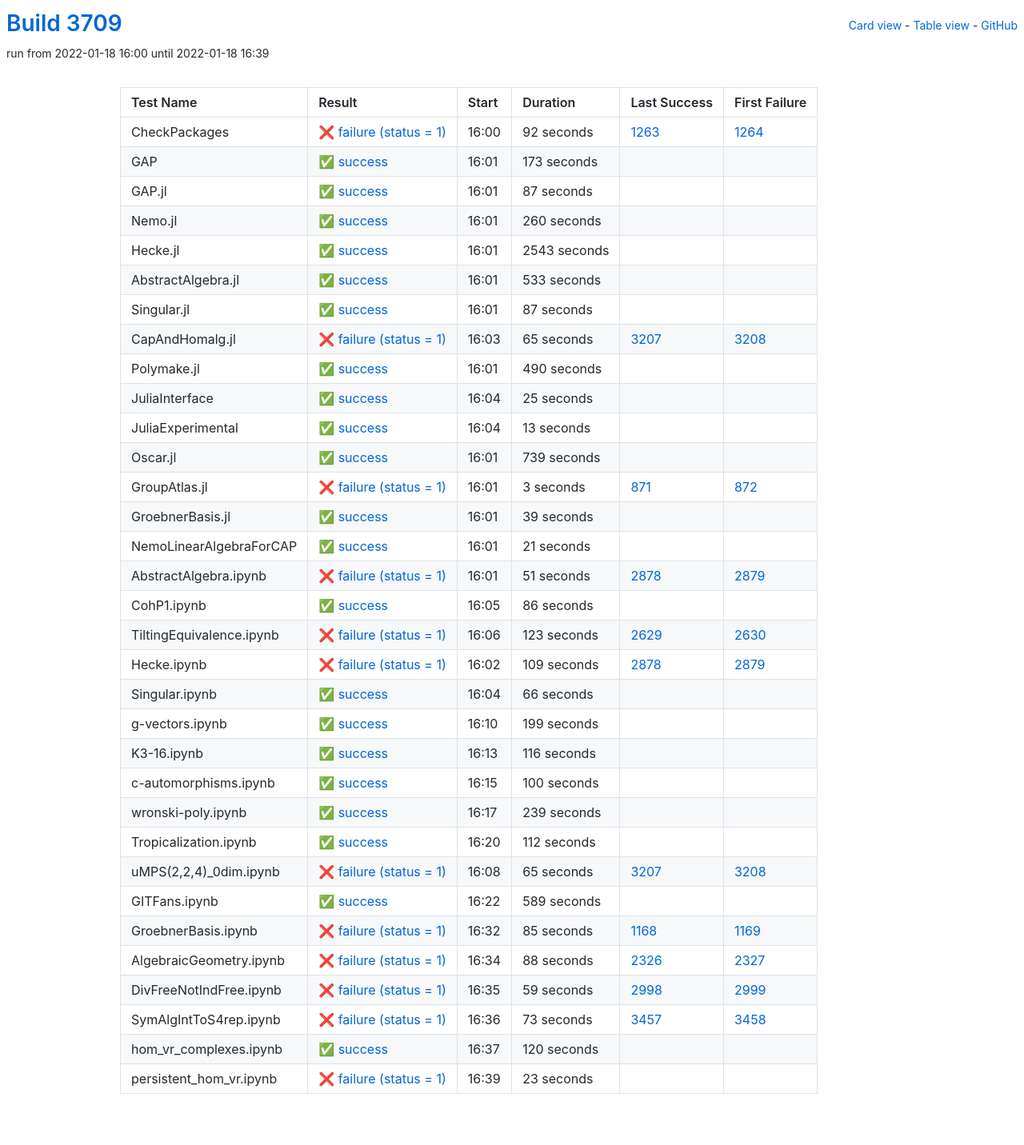
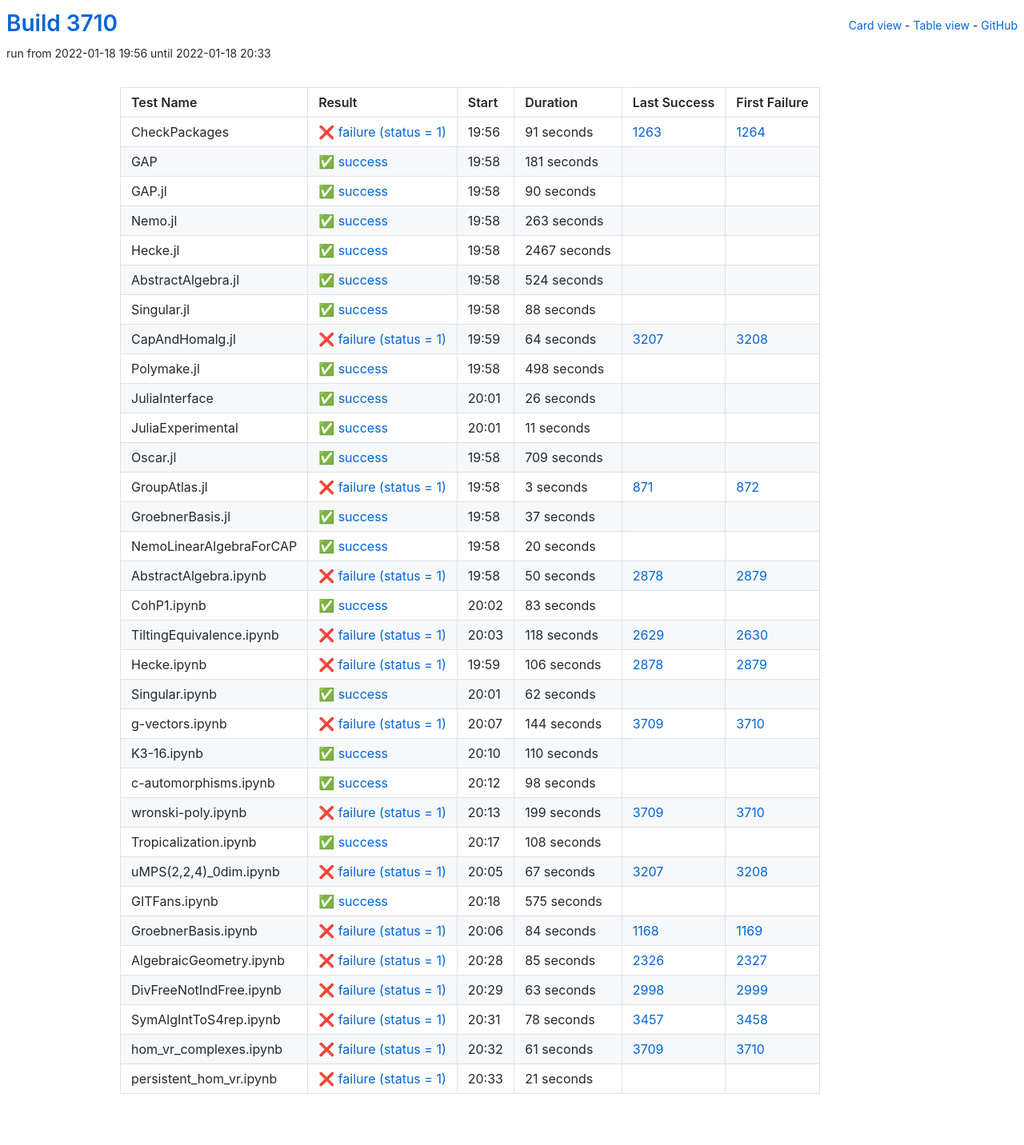
Before and after one commit to oscar-system/oscar-ci-status-stable, a Jekyll site: the page built from table.html, in a window 1280 px wide. Shown: the whole page at 80% size. Built offline with Jekyll 4.4.1, drawn with Linux system fonts in a browser that asks for light colours.

Commit message:
Build #3710

```diff
--- a/_data/ci.yml
+++ b/_data/ci.yml
@@ -1,6 +1,6 @@
 ---
-build: 3709
-build_url: https://oscarci.mathematik.uni-kl.de/job/oscar-stable/3709/
+build: 3710
+build_url: https://oscarci.mathematik.uni-kl.de/job/oscar-stable/3710/
 job: oscar-stable
 organization: oscar-system
 repo: oscar-ci-status-stable
@@ -8,152 +8,152 @@ repourl: https://github.com/oscar-system/oscar-ci-status-stable
 tests:
 - name: CheckPackages
   id: checkpackages
-  log: https://oscarci.mathematik.uni-kl.de/job/oscar-stable/3709/artifact/logs/build-3709/CheckPackages.log
-  start: 2022-01-18 16:00
+  log: https://oscarci.mathematik.uni-kl.de/job/oscar-stable/3710/artifact/logs/build-3710/CheckPackages.log
+  start: 2022-01-18 19:56
   success: false
   exitcode: 1
   status: failure
-  duration: 92
+  duration: 91
   last_success: 1263
   last_success_url: https://oscarci.mathematik.uni-kl.de/job/oscar-stable/1263/
   first_failure: 1264
   first_failure_url: https://oscarci.mathematik.uni-kl.de/job/oscar-stable/1264/
 - name: GAP
   id: gap
-  log: https://oscarci.mathematik.uni-kl.de/job/oscar-stable/3709/artifact/logs/build-3709/GAP.log
-  start: 2022-01-18 16:01
+  log: https://oscarci.mathematik.uni-kl.de/job/oscar-stable/3710/artifact/logs/build-3710/GAP.log
+  start: 2022-01-18 19:58
   success: true
   exitcode: 0
   status: success
-  duration: 173
+  duration: 181
   last_success: false
   last_success_url:
   first_failure: false
   first_failure_url:
 - name: GAP.jl
   id: gap-jl
-  log: https://oscarci.mathematik.uni-kl.de/job/oscar-stable/3709/artifact/logs/build-3709/GAP.jl.log
-  start: 2022-01-18 16:01
+  log: https://oscarci.mathematik.uni-kl.de/job/oscar-stable/3710/artifact/logs/build-3710/GAP.jl.log
+  start: 2022-01-18 19:58
   success: true
   exitcode: 0
   status: success
-  duration: 87
+  duration: 90
   last_success: false
   last_success_url:
   first_failure: false
   first_failure_url:
 - name: Nemo.jl
   id: nemo-jl
-  log: https://oscarci.mathematik.uni-kl.de/job/oscar-stable/3709/artifact/logs/build-3709/Nemo.jl.log
-  start: 2022-01-18 16:01
+  log: https://oscarci.mathematik.uni-kl.de/job/oscar-stable/3710/artifact/logs/build-3710/Nemo.jl.log
+  start: 2022-01-18 19:58
   success: true
   exitcode: 0
   status: success
-  duration: 260
+  duration: 263
   last_success: false
   last_success_url:
   first_failure: false
   first_failure_url:
 - name: Hecke.jl
   id: hecke-jl
-  log: https://oscarci.mathematik.uni-kl.de/job/oscar-stable/3709/artifact/logs/build-3709/Hecke.jl.log
-  start: 2022-01-18 16:01
+  log: https://oscarci.mathematik.uni-kl.de/job/oscar-stable/3710/artifact/logs/build-3710/Hecke.jl.log
+  start: 2022-01-18 19:58
   success: true
   exitcode: 0
   status: success
-  duration: 2543
+  duration: 2467
   last_success: false
   last_success_url:
   first_failure: false
   first_failure_url:
 - name: AbstractAlgebra.jl
   id: abstractalgebra-jl
-  log: https://oscarci.mathematik.uni-kl.de/job/oscar-stable/3709/artifact/logs/build-3709/AbstractAlgebra.jl.log
-  start: 2022-01-18 16:01
+  log: https://oscarci.mathematik.uni-kl.de/job/oscar-stable/3710/artifact/logs/build-3710/AbstractAlgebra.jl.log
+  start: 2022-01-18 19:58
   success: true
   exitcode: 0
   status: success
-  duration: 533
+  duration: 524
   last_success: false
   last_success_url:
   first_failure: false
   first_failure_url:
 - name: Singular.jl
   id: singular-jl
-  log: https://oscarci.mathematik.uni-kl.de/job/oscar-stable/3709/artifact/logs/build-3709/Singular.jl.log
-  start: 2022-01-18 16:01
+  log: https://oscarci.mathematik.uni-kl.de/job/oscar-stable/3710/artifact/logs/build-3710/Singular.jl.log
+  start: 2022-01-18 19:58
   success: true
   exitcode: 0
   status: success
-  duration: 87
+  duration: 88
   last_success: false
   last_success_url:
   first_failure: false
   first_failure_url:
 - name: CapAndHomalg.jl
   id: capandhomalg-jl
-  log: https://oscarci.mathematik.uni-kl.de/job/oscar-stable/3709/artifact/logs/build-3709/CapAndHomalg.jl.log
-  start: 2022-01-18 16:03
+  log: https://oscarci.mathematik.uni-kl.de/job/oscar-stable/3710/artifact/logs/build-3710/CapAndHomalg.jl.log
+  start: 2022-01-18 19:59
   success: false
   exitcode: 1
   status: failure
-  duration: 65
+  duration: 64
   last_success: 3207
   last_success_url: https://oscarci.mathematik.uni-kl.de/job/oscar-stable/3207/
   first_failure: 3208
   first_failure_url: https://oscarci.mathematik.uni-kl.de/job/oscar-stable/3208/
 - name: Polymake.jl
   id: polymake-jl
-  log: https://oscarci.mathematik.uni-kl.de/job/oscar-stable/3709/artifact/logs/build-3709/Polymake.jl.log
-  start: 2022-01-18 16:01
+  log: https://oscarci.mathematik.uni-kl.de/job/oscar-stable/3710/artifact/logs/build-3710/Polymake.jl.log
+  start: 2022-01-18 19:58
   success: true
   exitcode: 0
   status: success
-  duration: 490
+  duration: 498
   last_success: false
   last_success_url:
   first_failure: false
   first_failure_url:
 - name: JuliaInterface
   id: juliainterface
-  log: https://oscarci.mathematik.uni-kl.de/job/oscar-stable/3709/artifact/logs/build-3709/JuliaInterface.log
-  start: 2022-01-18 16:04
+  log: https://oscarci.mathematik.uni-kl.de/job/oscar-stable/3710/artifact/logs/build-3710/JuliaInterface.log
+  start: 2022-01-18 20:01
   success: true
   exitcode: 0
   status: success
-  duration: 25
+  duration: 26
   last_success: false
   last_success_url:
   first_failure: false
   first_failure_url:
 - name: JuliaExperimental
   id: juliaexperimental
-  log: https://oscarci.mathematik.uni-kl.de/job/oscar-stable/3709/artifact/logs/build-3709/JuliaExperimental.log
-  start: 2022-01-18 16:04
+  log: https://oscarci.mathematik.uni-kl.de/job/oscar-stable/3710/artifact/logs/build-3710/JuliaExperimental.log
+  start: 2022-01-18 20:01
   success: true
   exitcode: 0
   status: success
-  duration: 13
+  duration: 11
   last_success: false
   last_success_url:
   first_failure: false
   first_failure_url:
 - name: Oscar.jl
   id: oscar-jl
-  log: https://oscarci.mathematik.uni-kl.de/job/oscar-stable/3709/artifact/logs/build-3709/Oscar.jl.log
-  start: 2022-01-18 16:01
+  log: https://oscarci.mathematik.uni-kl.de/job/oscar-stable/3710/artifact/logs/build-3710/Oscar.jl.log
+  start: 2022-01-18 19:58
   success: true
   exitcode: 0
   status: success
-  duration: 739
+  duration: 709
   last_success: false
   last_success_url:
   first_failure: false
   first_failure_url:
 - name: GroupAtlas.jl
   id: groupatlas-jl
-  log: https://oscarci.mathematik.uni-kl.de/job/oscar-stable/3709/artifact/logs/build-3709/GroupAtlas.jl.log
-  start: 2022-01-18 16:01
+  log: https://oscarci.mathematik.uni-kl.de/job/oscar-stable/3710/artifact/logs/build-3710/GroupAtlas.jl.log
+  start: 2022-01-18 19:58
   success: false
   exitcode: 1
   status: failure
@@ -164,241 +164,241 @@ tests:
   first_failure_url: https://oscarci.mathematik.uni-kl.de/job/oscar-stable/872/
 - name: GroebnerBasis.jl
   id: groebnerbasis-jl
-  log: https://oscarci.mathematik.uni-kl.de/job/oscar-stable/3709/artifact/logs/build-3709/GroebnerBasis.jl.log
-  start: 2022-01-18 16:01
+  log: https://oscarci.mathematik.uni-kl.de/job/oscar-stable/3710/artifact/logs/build-3710/GroebnerBasis.jl.log
+  start: 2022-01-18 19:58
   success: true
   exitcode: 0
   status: success
-  duration: 39
+  duration: 37
   last_success: false
   last_success_url:
   first_failure: false
   first_failure_url:
 - name: NemoLinearAlgebraForCAP
   id: nemolinearalgebraforcap
-  log: https://oscarci.mathematik.uni-kl.de/job/oscar-stable/3709/artifact/logs/build-3709/NemoLinearAlgebraForCAP.log
-  start: 2022-01-18 16:01
+  log: https://oscarci.mathematik.uni-kl.de/job/oscar-stable/3710/artifact/logs/build-3710/NemoLinearAlgebraForCAP.log
+  start: 2022-01-18 19:58
   success: true
   exitcode: 0
   status: success
-  duration: 21
+  duration: 20
   last_success: false
   last_success_url:
   first_failure: false
   first_failure_url:
 - name: AbstractAlgebra.ipynb
   id: abstractalgebra-ipynb
-  log: https://oscarci.mathematik.uni-kl.de/job/oscar-stable/3709/artifact/logs/build-3709/AbstractAlgebra.ipynb.log
-  start: 2022-01-18 16:01
+  log: https://oscarci.mathematik.uni-kl.de/job/oscar-stable/3710/artifact/logs/build-3710/AbstractAlgebra.ipynb.log
+  start: 2022-01-18 19:58
   success: false
   exitcode: 1
   status: failure
-  duration: 51
+  duration: 50
   last_success: 2878
   last_success_url: https://oscarci.mathematik.uni-kl.de/job/oscar-stable/2878/
   first_failure: 2879
   first_failure_url: https://oscarci.mathematik.uni-kl.de/job/oscar-stable/2879/
 - name: CohP1.ipynb
   id: cohp1-ipynb
-  log: https://oscarci.mathematik.uni-kl.de/job/oscar-stable/3709/artifact/logs/build-3709/CohP1.ipynb.log
-  start: 2022-01-18 16:05
+  log: https://oscarci.mathematik.uni-kl.de/job/oscar-stable/3710/artifact/logs/build-3710/CohP1.ipynb.log
+  start: 2022-01-18 20:02
   success: true
   exitcode: 0
   status: success
-  duration: 86
+  duration: 83
   last_success: false
   last_success_url:
   first_failure: false
   first_failure_url:
 - name: TiltingEquivalence.ipynb
   id: tiltingequivalence-ipynb
-  log: https://oscarci.mathematik.uni-kl.de/job/oscar-stable/3709/artifact/logs/build-3709/TiltingEquivalence.ipynb.log
-  start: 2022-01-18 16:06
+  log: https://oscarci.mathematik.uni-kl.de/job/oscar-stable/3710/artifact/logs/build-3710/TiltingEquivalence.ipynb.log
+  start: 2022-01-18 20:03
   success: false
   exitcode: 1
   status: failure
-  duration: 123
+  duration: 118
   last_success: 2629
   last_success_url: https://oscarci.mathematik.uni-kl.de/job/oscar-stable/2629/
   first_failure: 2630
   first_failure_url: https://oscarci.mathematik.uni-kl.de/job/oscar-stable/2630/
 - name: Hecke.ipynb
   id: hecke-ipynb
-  log: https://oscarci.mathematik.uni-kl.de/job/oscar-stable/3709/artifact/logs/build-3709/Hecke.ipynb.log
-  start: 2022-01-18 16:02
+  log: https://oscarci.mathematik.uni-kl.de/job/oscar-stable/3710/artifact/logs/build-3710/Hecke.ipynb.log
+  start: 2022-01-18 19:59
   success: false
   exitcode: 1
   status: failure
-  duration: 109
+  duration: 106
   last_success: 2878
   last_success_url: https://oscarci.mathematik.uni-kl.de/job/oscar-stable/2878/
   first_failure: 2879
   first_failure_url: https://oscarci.mathematik.uni-kl.de/job/oscar-stable/2879/
 - name: Singular.ipynb
   id: singular-ipynb
-  log: https://oscarci.mathematik.uni-kl.de/job/oscar-stable/3709/artifact/logs/build-3709/Singular.ipynb.log
-  start: 2022-01-18 16:04
+  log: https://oscarci.mathematik.uni-kl.de/job/oscar-stable/3710/artifact/logs/build-3710/Singular.ipynb.log
+  start: 2022-01-18 20:01
   success: true
   exitcode: 0
   status: success
-  duration: 66
+  duration: 62
   last_success: false
   last_success_url:
   first_failure: false
   first_failure_url:
 - name: g-vectors.ipynb
   id: g-vectors-ipynb
-  log: https://oscarci.mathematik.uni-kl.de/job/oscar-stable/3709/artifact/logs/build-3709/g-vectors.ipynb.log
-  start: 2022-01-18 16:10
+  log: https://oscarci.mathematik.uni-kl.de/job/oscar-stable/3710/artifact/logs/build-3710/g-vectors.ipynb.log
+  start: 2022-01-18 20:07
+  success: false
+  exitcode: 1
+  status: failure
+  duration: 144
+  last_success: 3709
+  last_success_url: https://oscarci.mathematik.uni-kl.de/job/oscar-stable/3709/
+  first_failure: 3710
+  first_failure_url: https://oscarci.mathematik.uni-kl.de/job/oscar-stable/3710/
+- name: K3-16.ipynb
+  id: k3-16-ipynb
+  log: https://oscarci.mathematik.uni-kl.de/job/oscar-stable/3710/artifact/logs/build-3710/K3-16.ipynb.log
+  start: 2022-01-18 20:10
   success: true
   exitcode: 0
   status: success
-  duration: 199
-  last_success: false
-  last_success_url:
-  first_failure: false
-  first_failure_url:
-- name: K3-16.ipynb
-  id: k3-16-ipynb
-  log: https://oscarci.mathematik.uni-kl.de/job/oscar-stable/3709/artifact/logs/build-3709/K3-16.ipynb.log
-  start: 2022-01-18 16:13
-  success: true
-  exitcode: 0
-  status: success
-  duration: 116
+  duration: 110
   last_success: false
   last_success_url:
   first_failure: false
   first_failure_url:
 - name: c-automorphisms.ipynb
   id: c-automorphisms-ipynb
-  log: https://oscarci.mathematik.uni-kl.de/job/oscar-stable/3709/artifact/logs/build-3709/c-automorphisms.ipynb.log
-  start: 2022-01-18 16:15
+  log: https://oscarci.mathematik.uni-kl.de/job/oscar-stable/3710/artifact/logs/build-3710/c-automorphisms.ipynb.log
+  start: 2022-01-18 20:12
   success: true
   exitcode: 0
   status: success
-  duration: 100
+  duration: 98
   last_success: false
   last_success_url:
   first_failure: false
   first_failure_url:
 - name: wronski-poly.ipynb
   id: wronski-poly-ipynb
-  log: https://oscarci.mathematik.uni-kl.de/job/oscar-stable/3709/artifact/logs/build-3709/wronski-poly.ipynb.log
-  start: 2022-01-18 16:17
+  log: https://oscarci.mathematik.uni-kl.de/job/oscar-stable/3710/artifact/logs/build-3710/wronski-poly.ipynb.log
+  start: 2022-01-18 20:13
+  success: false
+  exitcode: 1
+  status: failure
+  duration: 199
+  last_success: 3709
+  last_success_url: https://oscarci.mathematik.uni-kl.de/job/oscar-stable/3709/
+  first_failure: 3710
+  first_failure_url: https://oscarci.mathematik.uni-kl.de/job/oscar-stable/3710/
+- name: Tropicalization.ipynb
+  id: tropicalization-ipynb
+  log: https://oscarci.mathematik.uni-kl.de/job/oscar-stable/3710/artifact/logs/build-3710/Tropicalization.ipynb.log
+  start: 2022-01-18 20:17
   success: true
   exitcode: 0
   status: success
-  duration: 239
-  last_success: false
-  last_success_url:
-  first_failure: false
-  first_failure_url:
-- name: Tropicalization.ipynb
-  id: tropicalization-ipynb
-  log: https://oscarci.mathematik.uni-kl.de/job/oscar-stable/3709/artifact/logs/build-3709/Tropicalization.ipynb.log
-  start: 2022-01-18 16:20
-  success: true
-  exitcode: 0
-  status: success
-  duration: 112
+  duration: 108
   last_success: false
   last_success_url:
   first_failure: false
   first_failure_url:
 - name: uMPS(2,2,4)_0dim.ipynb
   id: umps-2-2-4-0dim-ipynb
-  log: https://oscarci.mathematik.uni-kl.de/job/oscar-stable/3709/artifact/logs/build-3709/uMPS-2-2-4-_0dim.ipynb.log
-  start: 2022-01-18 16:08
+  log: https://oscarci.mathematik.uni-kl.de/job/oscar-stable/3710/artifact/logs/build-3710/uMPS-2-2-4-_0dim.ipynb.log
+  start: 2022-01-18 20:05
   success: false
   exitcode: 1
   status: failure
-  duration: 65
+  duration: 67
   last_success: 3207
   last_success_url: https://oscarci.mathematik.uni-kl.de/job/oscar-stable/3207/
   first_failure: 3208
   first_failure_url: https://oscarci.mathematik.uni-kl.de/job/oscar-stable/3208/
 - name: GITFans.ipynb
   id: gitfans-ipynb
-  log: https://oscarci.mathematik.uni-kl.de/job/oscar-stable/3709/artifact/logs/build-3709/GITFans.ipynb.log
-  start: 2022-01-18 16:22
+  log: https://oscarci.mathematik.uni-kl.de/job/oscar-stable/3710/artifact/logs/build-3710/GITFans.ipynb.log
+  start: 2022-01-18 20:18
   success: true
   exitcode: 0
   status: success
-  duration: 589
+  duration: 575
   last_success: false
   last_success_url:
   first_failure: false
   first_failure_url:
 - name: GroebnerBasis.ipynb
   id: groebnerbasis-ipynb
-  log: https://oscarci.mathematik.uni-kl.de/job/oscar-stable/3709/artifact/logs/build-3709/GroebnerBasis.ipynb.log
-  start: 2022-01-18 16:32
+  log: https://oscarci.mathematik.uni-kl.de/job/oscar-stable/3710/artifact/logs/build-3710/GroebnerBasis.ipynb.log
+  start: 2022-01-18 20:06
   success: false
   exitcode: 1
   status: failure
-  duration: 85
+  duration: 84
   last_success: 1168
   last_success_url: https://oscarci.mathematik.uni-kl.de/job/oscar-stable/1168/
   first_failure: 1169
   first_failure_url: https://oscarci.mathematik.uni-kl.de/job/oscar-stable/1169/
 - name: AlgebraicGeometry.ipynb
   id: algebraicgeometry-ipynb
-  log: https://oscarci.mathematik.uni-kl.de/job/oscar-stable/3709/artifact/logs/build-3709/AlgebraicGeometry.ipynb.log
-  start: 2022-01-18 16:34
+  log: https://oscarci.mathematik.uni-kl.de/job/oscar-stable/3710/artifact/logs/build-3710/AlgebraicGeometry.ipynb.log
+  start: 2022-01-18 20:28
   success: false
   exitcode: 1
   status: failure
-  duration: 88
+  duration: 85
   last_success: 2326
   last_success_url: https://oscarci.mathematik.uni-kl.de/job/oscar-stable/2326/
   first_failure: 2327
   first_failure_url: https://oscarci.mathematik.uni-kl.de/job/oscar-stable/2327/
 - name: DivFreeNotIndFree.ipynb
   id: divfreenotindfree-ipynb
-  log: https://oscarci.mathematik.uni-kl.de/job/oscar-stable/3709/artifact/logs/build-3709/DivFreeNotIndFree.ipynb.log
-  start: 2022-01-18 16:35
+  log: https://oscarci.mathematik.uni-kl.de/job/oscar-stable/3710/artifact/logs/build-3710/DivFreeNotIndFree.ipynb.log
+  start: 2022-01-18 20:29
   success: false
   exitcode: 1
   status: failure
-  duration: 59
+  duration: 63
   last_success: 2998
   last_success_url: https://oscarci.mathematik.uni-kl.de/job/oscar-stable/2998/
   first_failure: 2999
   first_failure_url: https://oscarci.mathematik.uni-kl.de/job/oscar-stable/2999/
 - name: SymAlgIntToS4rep.ipynb
   id: symalginttos4rep-ipynb
-  log: https://oscarci.mathematik.uni-kl.de/job/oscar-stable/3709/artifact/logs/build-3709/SymAlgIntToS4rep.ipynb.log
-  start: 2022-01-18 16:36
+  log: https://oscarci.mathematik.uni-kl.de/job/oscar-stable/3710/artifact/logs/build-3710/SymAlgIntToS4rep.ipynb.log
+  start: 2022-01-18 20:31
   success: false
   exitcode: 1
   status: failure
-  duration: 73
+  duration: 78
   last_success: 3457
   last_success_url: https://oscarci.mathematik.uni-kl.de/job/oscar-stable/3457/
   first_failure: 3458
   first_failure_url: https://oscarci.mathematik.uni-kl.de/job/oscar-stable/3458/
 - name: hom_vr_complexes.ipynb
   id: hom-vr-complexes-ipynb
-  log: https://oscarci.mathematik.uni-kl.de/job/oscar-stable/3709/artifact/logs/build-3709/hom_vr_complexes.ipynb.log
-  start: 2022-01-18 16:37
-  success: true
-  exitcode: 0
-  status: success
-  duration: 120
+  log: https://oscarci.mathematik.uni-kl.de/job/oscar-stable/3710/artifact/logs/build-3710/hom_vr_complexes.ipynb.log
+  start: 2022-01-18 20:32
+  success: false
+  exitcode: 1
+  status: failure
+  duration: 61
+  last_success: 3709
+  last_success_url: https://oscarci.mathematik.uni-kl.de/job/oscar-stable/3709/
+  first_failure: 3710
+  first_failure_url: https://oscarci.mathematik.uni-kl.de/job/oscar-stable/3710/
+- name: persistent_hom_vr.ipynb
+  id: persistent-hom-vr-ipynb
+  log: https://oscarci.mathematik.uni-kl.de/job/oscar-stable/3710/artifact/logs/build-3710/persistent_hom_vr.ipynb.log
+  start: 2022-01-18 20:33
+  success: false
+  exitcode: 1
+  status: failure
+  duration: 21
   last_success: false
   last_success_url:
   first_failure: false
   first_failure_url:
-- name: persistent_hom_vr.ipynb
-  id: persistent-hom-vr-ipynb
-  log: https://oscarci.mathematik.uni-kl.de/job/oscar-stable/3709/artifact/logs/build-3709/persistent_hom_vr.ipynb.log
-  start: 2022-01-18 16:39
-  success: false
-  exitcode: 1
-  status: failure
-  duration: 23
-  last_success: false
-  last_success_url:
-  first_failure: false
-  first_failure_url:
```
Also changed, not shown: README.md.
